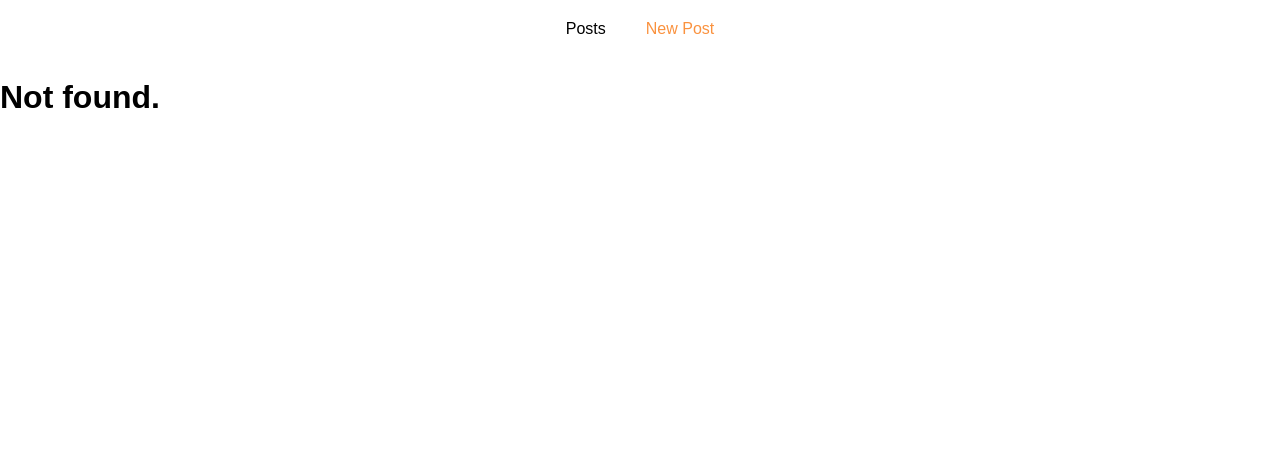
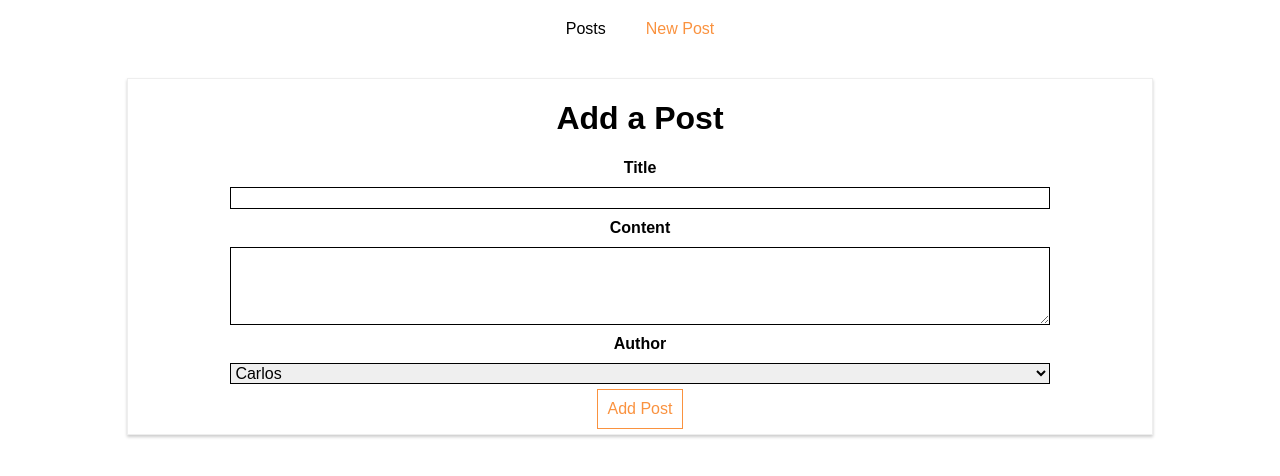
Before and after one commit to cfaguilera20/reactjs-http, a React (Create React App) app: page /new-post in a window 1280 px wide. Before the commit this address had no page. Shown: the top 476 px of the page. Built offline with nearby package versions, Linux system fonts and the light colour scheme.

Commit message:
Loading routes lazily.

```diff
--- a/src/containers/Blog/Blog.js
+++ b/src/containers/Blog/Blog.js
@@ -3,11 +3,16 @@ import { Route, NavLink, Switch, Redirect } from "react-router-dom";
 
 import "./Blog.css";
 import Posts from "./Posts/Posts";
-import NewPost from "./NewPost/NewPost";
+import asyncComponent from "../../hoc/asyncComponent";
+// import NewPost from "./NewPost/NewPost";
+
+const AsyncNewPost = asyncComponent(() => {
+    return import("./NewPost/NewPost");
+});
 
 class Blog extends Component {
     state = {
-        auth: false
+        auth: true
     };
 
     render() {
@@ -46,7 +51,11 @@ class Blog extends Component {
                 <Route path="/" render={() => <h1>Home 2</h1>} /> */}
                 <Switch>
                     {this.state.auth ? (
-                        <Route path="/new-post" exact component={NewPost} />
+                        <Route
+                            path="/new-post"
+                            exact
+                            component={AsyncNewPost}
+                        />
                     ) : null}
                     <Route path="/posts" component={Posts} />
                     <Route render={() => <h1>Not found.</h1>} />
--- /dev/null
+++ b/src/hoc/asyncComponent.js
@@ -0,0 +1,22 @@
+import React, { Component } from "react";
+const asyncComponent = importComponent => {
+    return class extends Component {
+        state = {
+            component: null
+        };
+
+        componentDidMount() {
+            importComponent().then(cmp => {
+                this.setState({ component: cmp.default });
+            });
+        }
+
+        render() {
+            const C = this.state.component;
+
+            return C ? <C {...this.props} /> : null;
+        }
+    };
+};
+
+export default asyncComponent;
```
